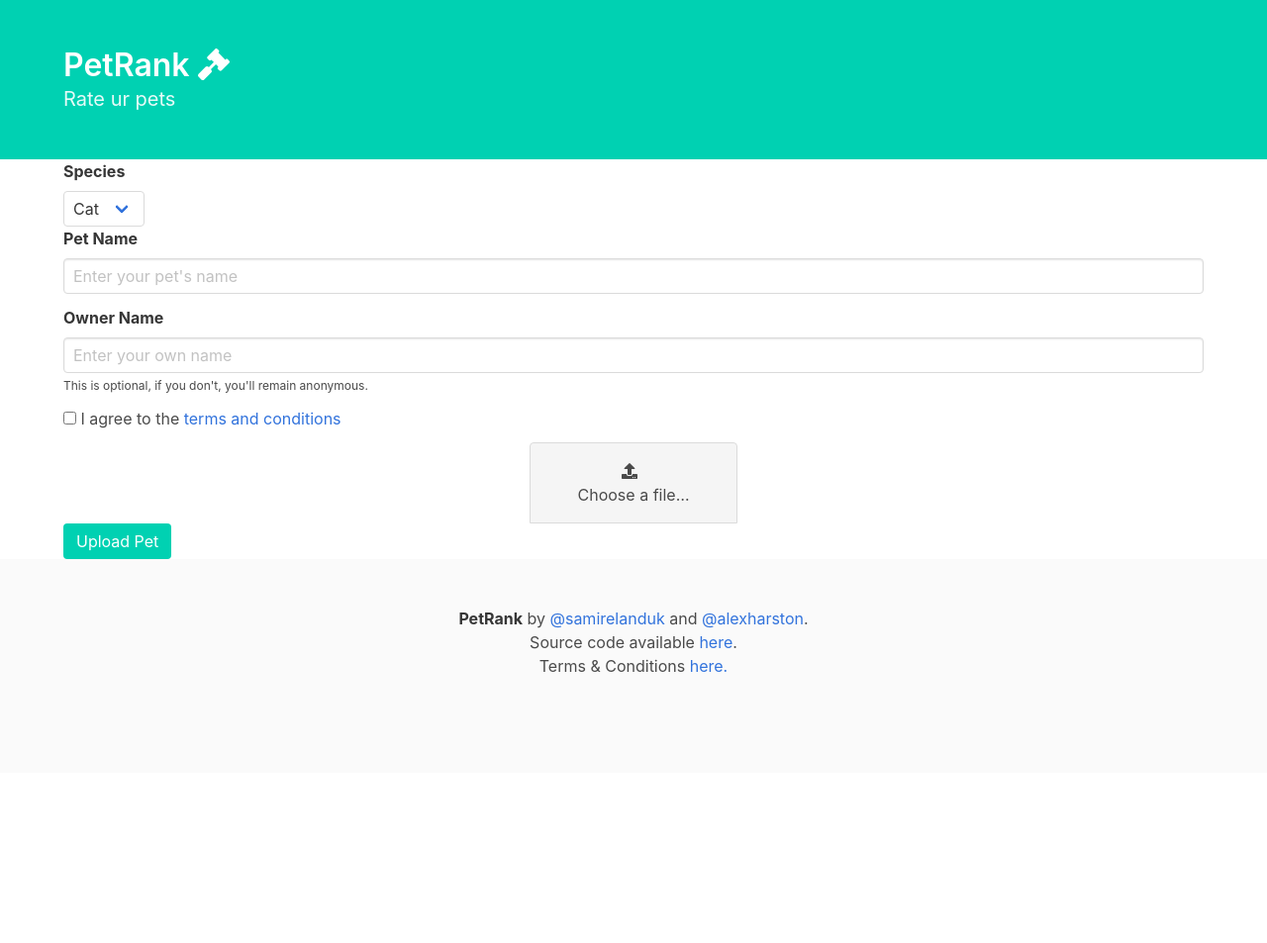
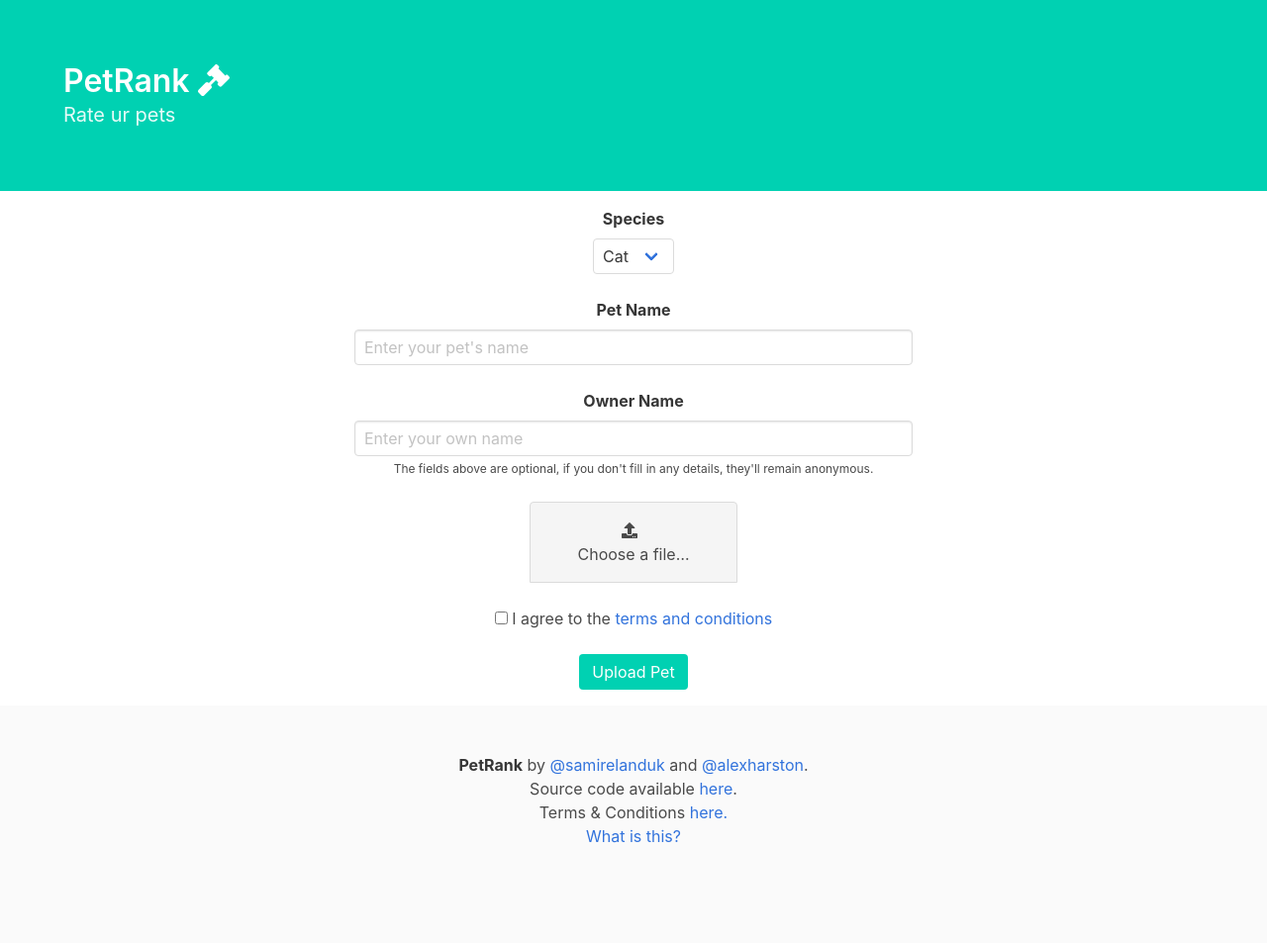
Before and after one commit to lovevn/petrank, a Django app: page /upload/ in a window 1280 px wide. Shown: the whole page at 99% size. Before the commit the page ends 679 px from the top, so only its background shows below. Run offline with Django 3.2, Linux system fonts and the light colour scheme; some libraries are stand-ins or nearby versions.

Commit message:
changes to FAQ and card reformatting

```diff
--- a/core/static/css/main.css
+++ b/core/static/css/main.css
@@ -48,3 +48,13 @@ td img {
 .tabs a {
     border-bottom-style: none;
 }
+.container{
+    padding-top: 1rem;
+    padding-bottom: 1rem;
+}
+
+.card{
+    -webkit-box-shadow: 5px 4px 11px -1px rgba(130,130,130,1);
+    -moz-box-shadow: 5px 4px 11px -1px rgba(130,130,130,1);
+    box-shadow: 5px 4px 11px -1px rgba(130,130,130,1);
+}
--- a/core/templates/base.html
+++ b/core/templates/base.html
@@ -33,14 +33,13 @@
     </main>
 
     <footer class="footer has-text-centered">
-            <p>
-                <strong>PetRank</strong> by
+            <p><strong>PetRank</strong> by
                 <a href="https://twitter.com/samirelanduk" target="_blank">@samirelanduk</a> and
-                <a href="https://twitter.com/alexharston" target="_blank">@alexharston</a>.
-                <p>Source code available
-                <a href="https://www.github.com/alexharston/petrank" target="_blank">here</a>.</p>
-            </p>
-            <p>Terms & Conditions <a href="/terms/">here.</a></p>
+                <a href="https://twitter.com/alexharston" target="_blank">@alexharston</a>.</p>
+                <p>Source code available <a href="https://www.github.com/alexharston/petrank" target="_blank">here</a>.</p>
+                <p>Terms & Conditions <a href="/terms/">here.</a></p>
+                <p><a href="/help/">What is this?</a></p>
+
     </footer>
 </body>
 </html>
--- a/core/templates/home.html
+++ b/core/templates/home.html
@@ -61,9 +61,9 @@
 <section class="hero is-info"><a name="choices"></a>
     <div class="hero-body">
         <div><h2 class="which">Pick one</h2></div>
-        <div class="columns is-mobile">
+        <div class="columns is-mobile" style="max-width: 60rem; margin-left: auto; margin-right:auto;">
             {% for pet in pets %}
-            <div class="column">
+            <div class="column is-half">
                     <div class="card">
                         <div class="card-image">
                             <form method="POST">
@@ -79,7 +79,7 @@
                                 </figure>
                             </form>
                         </div>
-                    <div class="has-text-centered">
+                        <div class="has-text-centered" style="padding: 10px; font-weight: bold;">
                         <p class="h1"> {{pet.name}} </p>
                         </div>
                     </div>
--- a/core/templates/upload.html
+++ b/core/templates/upload.html
@@ -29,6 +29,9 @@
     <div class="container">
         <form method="POST" enctype="multipart/form-data">
             {% csrf_token %}
+
+            <div class="columns is-mobile">
+                <div class="column is-half is-offset-one-quarter has-text-centered">
                     <label class="label">Species</label>
                     <div class="select">
                         <select name="species" >
@@ -36,7 +39,11 @@
                             <option value ="Dog">Dog</option>
                         </select>
                     </div>
+                </div>
+            </div>
 
+            <div class="columns is-mobile">
+                <div class="column is-half is-offset-one-quarter has-text-centered">
                     <div class="field">
                         <label class="label">Pet Name</label>
                         <div class="control">
@@ -44,26 +51,28 @@
                         </div>
                         <!-- <p class="help">This is a help text</p> -->
                     </div>
+                </div>
+            </div>
 
+            <div class="columns is-mobile">
+                <div class="column is-half is-offset-one-quarter has-text-centered">
                     <div class="field">
-                <label class="label">Owner Name</label>
+                        <label class="label has-text-centered">Owner Name</label>
                         <div class="control">
                             <input class="input" type="text" name="owner" placeholder="Enter your own name" autocomplete="off">
                         </div>
-                <p class="help">This is optional, if you don't, you'll remain anonymous.</p>
+                        <p class="help">The fields above are optional, if you don't fill in any details, they'll remain anonymous.</p>
                     </div>
-
-                <div class="field">
-                    <div class="control">
-                        <label class="checkbox" >
-                            <input type="checkbox" id="myCheck" name="check" required> I agree to the <a href="/terms">terms and conditions</a>
-                        </label>
                 </div>
             </div>
 
-                <p id="termswarning"></p>
+            <div class="columns is-mobile">
 
+            </div>
 
+            <div class="columns is-mobile">
+
+                <div class="column is-half is-offset-one-quarter">
                     <div class="file is-centered has-name is-boxed">
                         <label class="file-label">
                             <input class="file-input" type="file" name="file" id="myFile" onclick="fileChecker()" required>
@@ -77,8 +86,29 @@
                             </span>
                         </label>
                     </div>
-            <div class="control is-centered">
+                </div>
+            </div>
+
+            <div class="columns is-mobile">
+                <div class="column is-centered">
+                    <div class="field">
+                        <div class="control has-text-centered">
+                            <label class="checkbox">
+                                <input type="checkbox" id="myCheck" name="check" required> I agree to the <a href="/terms" target="_blank">terms and conditions</a>
+                            </label>
+                        </div>
+                    </div>
+                </div>
+            </div>
+
+            <p id="termswarning"></p>
+
+            <div class="columns is-mobile">
+                <div class="column is-centered">
+                    <div class="control has-text-centered">
                         <button class="button is-primary has-text-centered" onclick="requireCheckbox()">Upload Pet</button>
+                    </div>
+                </div>
             </div>
         </form>
     </div>
--- a/core/urls.py
+++ b/core/urls.py
@@ -12,7 +12,8 @@ urlpatterns = [
  path(r"pets/<slug:id>/", pet_views.pet),
  path(r"terms/", core_views.terms),
  path(r"admin/", admin.site.urls),
- path(r"upload/", core_views.upload)
+ path(r"upload/", core_views.upload),
+ path(r"help/", core_views.help)
 ] + static(
  settings.MEDIA_URL,
  document_root=settings.MEDIA_ROOT
--- a/core/views.py
+++ b/core/views.py
@@ -20,6 +20,10 @@ def terms(request):
     return render(request, "terms.html")
 
 
+def help(request):
+    return render(request, "help.html")
+
+
 def upload(request):
     if request.method == "POST":
         pet = Pet.create_from_file(request)
--- a/pets/models.py
+++ b/pets/models.py
@@ -43,6 +43,7 @@ class Pet(models.Model):
         PetSnapshot.objects.create(
          datetime=datetime.now(),
          pet=pet,
+         ranking=pet.ranking()[0],
          elo_rating=pet.elo_rating
         )
         return pet
@@ -74,12 +75,14 @@ class Pet(models.Model):
          datetime=datetime.now(),
          pet=self,
          elo_rating=self.elo_rating,
+         ranking=self.ranking()[0],
          won_against=loser
         )
         PetSnapshot.objects.create(
          datetime=datetime.now(),
          pet=loser,
          elo_rating=loser.elo_rating,
+         ranking=loser.ranking()[0],
          lost_against=self
         )
 
@@ -107,5 +110,6 @@ class PetSnapshot(models.Model):
     datetime = models.DateTimeField()
     pet = models.ForeignKey(Pet, on_delete=models.CASCADE)
     elo_rating = models.IntegerField()
+    ranking = models.IntegerField()
     won_against = models.ForeignKey(Pet, on_delete=models.CASCADE, null=True, blank=True, related_name='%(class)s_won_against')
     lost_against = models.ForeignKey(Pet, on_delete=models.CASCADE, null=True, blank=True, related_name='%(class)s_lost_against')
--- a/pets/views.py
+++ b/pets/views.py
@@ -10,7 +10,9 @@ def pet(request, id):
     snapshots = PetSnapshot.objects.filter(pet=pet)
     time_data = [[int(s.datetime.strftime('%s')) * 1000, s.elo_rating] for s in snapshots]
     data = [d[1] for d in time_data]
-    return render(request, "pet.html", {"pet": pet, "time_data": time_data, "data": data})
+    time_rank_data = [[int(s.datetime.strftime('%s')) * 1000, s.ranking] for s in snapshots if s.ranking != 0]
+    rank_data = [d[1] for d in time_rank_data]
+    return render(request, "pet.html", {"pet": pet, "time_data": time_data, "data": data, "time_rank_data": time_rank_data, "rank_data": rank_data})
 
 
 def pets(request):
```
Also changed, not shown: core/templates/help.html (added, +44 -0 lines), pets/templates/pet.html (+85 -0 lines), pets/migrations/0005_petsnapshot_ranking.py (added). Lines whose indentation alone changed are shown as unchanged.
